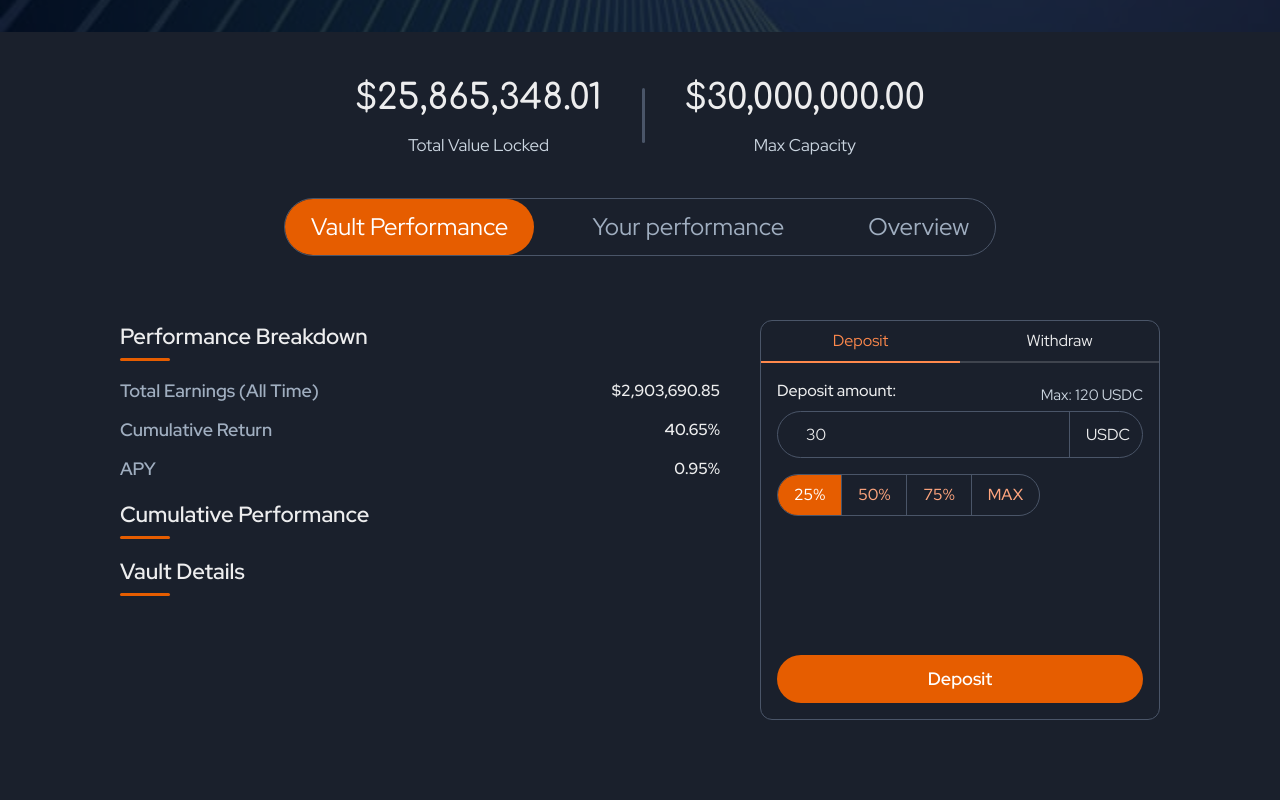
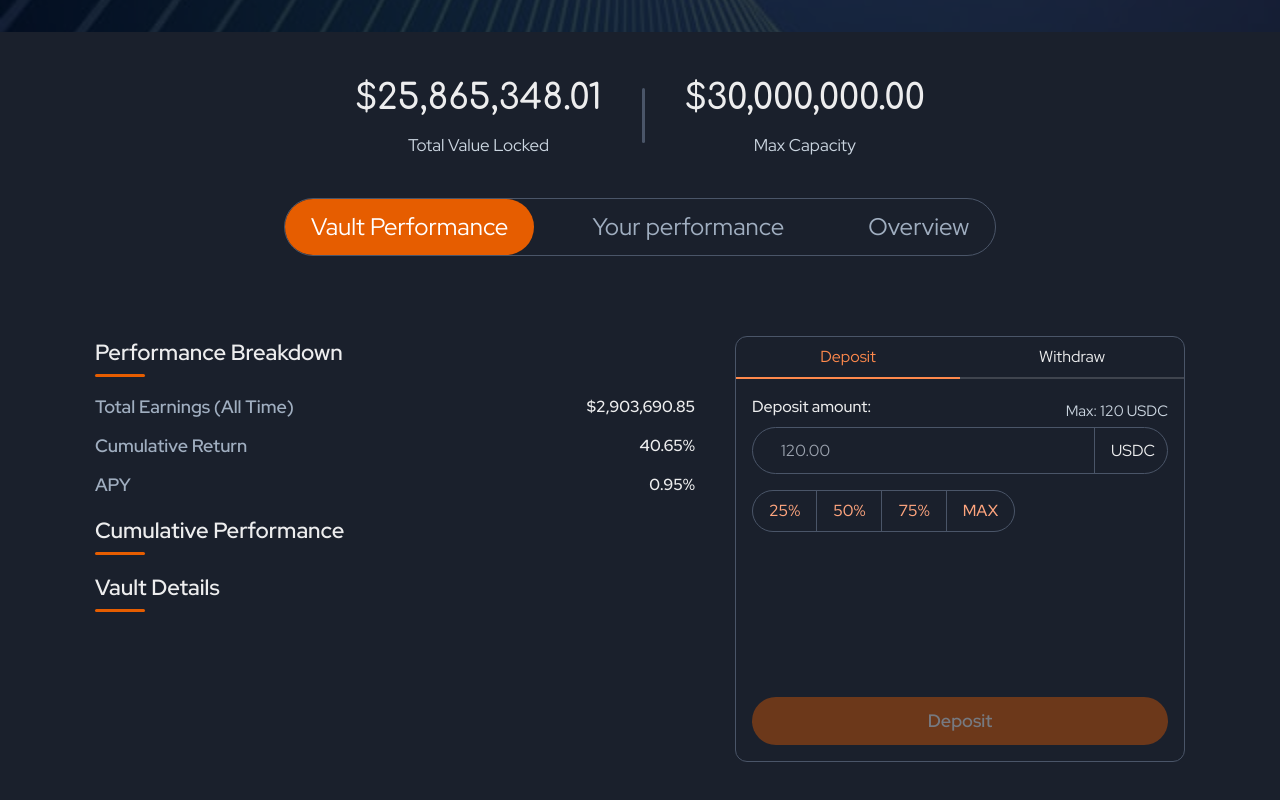
Before and after one commit to enigma-xyz/enigma_protocol, a Next.js app in the folder frontend/: page /vault/supercharge in a window 1280 px wide. Shown: the part 294-1094 px from the top of the page. Before the commit the page ends 1046 px from the top, so only its background shows below. Built offline with nearby package versions, Linux system fonts and the light colour scheme.

Commit message:
feat: :sparkles: updated tabs at vault page, decoupled deposit box form into a component

```diff
--- a/frontend/src/components/CustomRadioGroup/index.tsx
+++ b/frontend/src/components/CustomRadioGroup/index.tsx
@@ -100,7 +100,7 @@ export function CustomRadioGroup({
       rounded={"full"}
       maxW={"max-content"}
       divider={
-        <LineDivider styleProps={{ h: "full", rounded: "none", w: "1px" }} />
+        <LineDivider styleProps={{ h: "40px", rounded: "none", w: "1px" }} />
       }
       {...group}
     >
--- a/frontend/src/components/DepositBox/index.tsx
+++ /dev/null
@@ -1,138 +0,0 @@
-import {
-  Box,
-  Button,
-  FormControl,
-  FormLabel,
-  HStack,
-  Input,
-  InputGroup,
-  InputRightAddon,
-  Stack,
-  Tab,
-  TabList,
-  TabPanel,
-  TabPanels,
-  Tabs,
-  Text,
-  useRadio,
-  useRadioGroup,
-} from "@chakra-ui/react";
-import { useFormik } from "formik";
-import { useRef, useState } from "react";
-import { LineDivider } from "../LineDivider";
-import { CustomRadioGroup } from "../CustomRadioGroup";
-export default function DepositBox({
-  walletBalance = 0,
-}: {
-  walletBalance?: number;
-}) {
-  const walletToken = "USDC";
-
-  const [isInputFocus, setIsInputFocus] = useState(false);
-  const formik = useFormik({
-    initialValues: {
-      amount: 30 as number | string,
-    },
-    onSubmit: (values) => {
-      alert(JSON.stringify(values, null, 2));
-    },
-  });
-  const { values, handleChange, handleSubmit } = formik;
-
-  function onInputFocus() {
-    setIsInputFocus(true);
-  }
-  function onInputBlur() {
-    setIsInputFocus(false);
-  }
-
-  function handleRadioChange(value: string) {
-    formik.setFieldValue("amount", (+value * walletBalance) / 100);
-  }
-  return (
-    <Box
-      flex={1}
-      minW={{ base: 350, lg: 400 }}
-      minH={400}
-      border={"1px"}
-      borderColor={"gray.600"}
-      rounded={"xl"}
-      // maxW={500}
-      mx={"auto"}
-    >
-      <Tabs display={"flex"} flexDir={"column"} h={"full"} isFitted>
-        <TabList>
-          <Tab>Deposit</Tab>
-          <Tab>Withdraw</Tab>
-        </TabList>
-        <TabPanels flexGrow={1}>
-          <TabPanel h={"full"}>
-            <Stack
-              as="form"
-              justifyContent={"space-between"}
-              // @ts-ignore
-              onSubmit={handleSubmit}
-              h={"full"}
-            >
-              <Stack>
-                <FormControl>
-                  <HStack justify={"space-between"}>
-                    <FormLabel>Deposit amount:</FormLabel>
-                    <Text as="span" color={"gray.300"} fontSize={"15px"}>
-                      Max: {walletBalance} {walletToken}
-                    </Text>
-                  </HStack>
-                  <HStack
-                    gap={4}
-                    border={"1px"}
-                    borderColor={isInputFocus ? "orange.500" : "gray.600"}
-                    rounded={"full"}
-                    px={3}
-                  >
-                    <Input
-                      type="number"
-                      h={"45px"}
-                      step="0.01"
-                      rounded={"none"}
-                      _focus={{
-                        outline: "none",
-                        boxShadow: "none",
-                        borderColor: "orange.500",
-                      }}
-                      border={"none"}
-                      borderRight={"1px"}
-                      placeholder={walletBalance + ".00"}
-                      borderRightColor={"gray.600"}
-                      name="amount"
-                      onFocus={onInputFocus}
-                      onBlur={onInputBlur}
-                      value={values.amount}
-                      onChange={handleChange}
-                    />
-
-                    <Text as={"span"}>{walletToken}</Text>
-                  </HStack>
-                </FormControl>
-                <CustomRadioGroup
-                  onChange={handleRadioChange}
-                  initialValue={+formik.values.amount}
-                  totalAmount={walletBalance}
-                />
-              </Stack>
-              <Button
-                type="submit"
-                size={"lg"}
-                isDisabled={
-                  formik.values.amount === 0 || formik.values.amount === ""
-                }
-              >
-                Deposit
-              </Button>
-            </Stack>
-          </TabPanel>
-          <TabPanel>Tab 2 content</TabPanel>
-        </TabPanels>
-      </Tabs>
-    </Box>
-  );
-}
--- /dev/null
+++ b/frontend/src/components/DepositOrWithdrawalBox/index.tsx
@@ -0,0 +1,195 @@
+import {
+  Box,
+  Button,
+  FormControl,
+  FormLabel,
+  HStack,
+  Input,
+  Stack,
+  Tab,
+  TabList,
+  TabPanel,
+  TabPanels,
+  Tabs,
+  Text,
+} from "@chakra-ui/react";
+import { useFormik } from "formik";
+import { ReactNode, useState } from "react";
+import { CustomRadioGroup } from "../CustomRadioGroup";
+export default function DepositOrWithdrawalBox({
+  walletBalance = 0,
+  walletToken,
+
+  description,
+}: {
+  walletBalance: number;
+  description?: string | ReactNode;
+  walletToken: string;
+}) {
+  const [type, setType] = useState<"deposit" | "withdrawal">("deposit");
+
+  return (
+    <Box
+      flex={1}
+      minW={{ base: 300, md: 400, lg: 450 }}
+      minH={400}
+      border={"1px"}
+      borderColor={"gray.600"}
+      rounded={"xl"}
+      maxW={{ lg: 450 }}
+      mx={"auto"}
+    >
+      <Tabs
+        onChange={(index) => {
+          setType(index === 0 ? "deposit" : "withdrawal");
+        }}
+        display={"flex"}
+        flexDir={"column"}
+        h={"full"}
+        isFitted
+      >
+        <TabList>
+          <Tab>Deposit</Tab>
+          <Tab>Withdraw</Tab>
+        </TabList>
+        <TabPanels flexGrow={1}>
+          <TabPanel h={"full"}>
+            <TradeTypeBox
+              walletBalance={walletBalance}
+              walletToken={walletToken}
+              type={"deposit"}
+            />
+          </TabPanel>
+          <TabPanel h={"full"}>
+            <TradeTypeBox
+              walletBalance={walletBalance}
+              walletToken={walletToken}
+              description={
+                <>
+                  <Text>
+                    Withdrawals can be requested at any time and will be
+                    available after 7 days. Profits will not be accrued during
+                    the redemption period, while losses can still be incurred.
+                    The maximum amount is after fees, while the final amount
+                    received may differ from the amount requested.
+                  </Text>
+                </>
+              }
+              type={"withdrawal"}
+            />
+          </TabPanel>
+        </TabPanels>
+      </Tabs>
+    </Box>
+  );
+}
+export const TradeTypeBox = ({
+  walletBalance,
+  walletToken,
+  description,
+  type,
+}: {
+  walletBalance: number;
+  description?: string | ReactNode;
+  walletToken: string;
+  type: "deposit" | "withdrawal";
+}) => {
+  const [isInputFocus, setIsInputFocus] = useState(false);
+  const formik = useFormik({
+    initialValues: {
+      amount: "" as number | string,
+    },
+    onSubmit: (values) => {
+      if (type === "deposit") {
+        alert("deposit");
+      } else {
+        alert("withdrawal");
+      }
+      alert(JSON.stringify(values, null, 2));
+    },
+  });
+  const { values, handleChange, handleSubmit } = formik;
+
+  function onInputFocus() {
+    setIsInputFocus(true);
+  }
+  function onInputBlur() {
+    setIsInputFocus(false);
+  }
+
+  function handleRadioChange(value: string) {
+    formik.setFieldValue("amount", (+value * walletBalance) / 100);
+  }
+
+  return (
+    <>
+      {description && <Box>{description}</Box>}
+      <Stack
+        as="form"
+        justifyContent={"space-between"}
+        minH={350}
+        // @ts-ignore
+        onSubmit={handleSubmit}
+        h={"full"}
+      >
+        <Stack>
+          <FormControl>
+            <HStack justify={"space-between"}>
+              <FormLabel>
+                <Text as={"span"} textTransform={"capitalize"}>
+                  {type}
+                </Text>{" "}
+                amount:
+              </FormLabel>
+              <Text as="span" color={"gray.300"} fontSize={"15px"}>
+                Max: {walletBalance} {walletToken}
+              </Text>
+            </HStack>
+            <HStack
+              gap={4}
+              border={"1px"}
+              borderColor={isInputFocus ? "orange.500" : "gray.600"}
+              rounded={"full"}
+              px={3}
+            >
+              <Input
+                type="number"
+                h={"45px"}
+                step="0.01"
+                rounded={"none"}
+                _focus={{
+                  outline: "none",
+                  boxShadow: "none",
+                  borderColor: "orange.500",
+                }}
+                border={"none"}
+                borderRight={"1px"}
+                placeholder={walletBalance + ".00"}
+                borderRightColor={"gray.600"}
+                name="amount"
+                onFocus={onInputFocus}
+                onBlur={onInputBlur}
+                value={values.amount}
+                onChange={handleChange}
+              />
+
+              <Text as={"span"}>{walletToken}</Text>
+            </HStack>
+          </FormControl>
+          <CustomRadioGroup
+            onChange={handleRadioChange}
+            initialValue={+formik.values.amount}
+            totalAmount={walletBalance}
+          />
+        </Stack>
+        <Button
+          type="submit"
+          size={"lg"}
+          isDisabled={formik.values.amount === 0 || formik.values.amount === ""}
+        >
+          {type === "deposit" ? "Deposit" : "Request Withdrawal"}
+        </Button>
+      </Stack>
+    </>
+  );
+};
--- a/frontend/src/pages/vault/[slug]/index.tsx
+++ b/frontend/src/pages/vault/[slug]/index.tsx
@@ -1,4 +1,4 @@
-import DepositBox from "@/components/DepositBox";
+import DepositOrWithdrawalBox from "@/components/DepositOrWithdrawalBox";
 import HeaderNav from "@/components/HeaderNav";
 import { LineDivider } from "@/components/LineDivider";
 import SectionHeading from "@/components/SectionHeading";
@@ -21,6 +21,7 @@ import {
 
 export default function VaultPage() {
   const walletBalance = 120;
+  const walletToken = "USDC";
   const tabBtnStyle = {
     fontSize: { xl: "24px", base: "16px", md: "22px" },
     border: { sm: "2px" },
@@ -47,8 +48,8 @@ export default function VaultPage() {
     flexShrink: { base: 0, sm: 1 },
     px: { lg: 6, base: 3, md: 4 },
   };
-  const tabPanelStyle = {
-    px: 0,
+  const tabPanelsContainerStyle = {
+    px: 1,
     display: "flex",
     flexWrap: { base: "wrap", lg: "nowrap" } as ResponsiveValue<
       "wrap" | "nowrap"
@@ -56,6 +57,11 @@ export default function VaultPage() {
     w: "full",
     gap: 10,
     py: 8,
+  };
+  const tabPanelStyle = {
+    flex: 1,
+    px: 0,
+    minW: { sm: 450, md: 480, lg: 500, xl: 600, base: 320 },
   };
   return (
     <>
@@ -127,7 +133,7 @@ export default function VaultPage() {
             mx={"auto"}
             colorScheme="orange"
             variant={"solid-rounded"}
-            px={3}
+            px={{ base: 2, lg: 3 }}
           >
             <TabList
               maxW={"fit-content"}
@@ -145,9 +151,9 @@ export default function VaultPage() {
               <Tab {...tabBtnStyle}>Your performance</Tab>
               <Tab {...tabBtnStyle}>Overview</Tab>
             </TabList>
-            <TabPanels>
+            <TabPanels {...tabPanelsContainerStyle}>
               <TabPanel {...tabPanelStyle}>
-                <Box flex={1} minW={{ md: 500, lg: 600, base: 350 }}>
+                <Box flex={1}>
                   <SectionHeading
                     title="Performance Breakdown"
                     containerStyleProps={{ mt: 0 }}
@@ -199,19 +205,23 @@ export default function VaultPage() {
                   <SectionHeading title="Cumulative Performance" />
                   <SectionHeading title="Vault Details" />
                 </Box>
-                <DepositBox walletBalance={walletBalance} />
               </TabPanel>
               <TabPanel {...tabPanelStyle}>
-                <Box flex={1} minW={{ md: 500, lg: 600, base: 350 }}>
-                  hello stock
-                </Box>
-                <DepositBox walletBalance={walletBalance} />
+                <Box flex={1}>hello stock</Box>
               </TabPanel>
               <TabPanel {...tabPanelStyle}>
-                <Box flex={1} minW={{ md: 500, lg: 600, base: 350 }}>
-                  overview
-                </Box>
-                <DepositBox walletBalance={walletBalance} />
+                <Box flex={1}>overview</Box>
+              </TabPanel>
+              <TabPanel
+                flex={1}
+                px={0}
+                minW={{ md: 400, base: 300 }}
+                display={"block!important"}
+              >
+                <DepositOrWithdrawalBox
+                  walletToken={walletToken}
+                  walletBalance={walletBalance}
+                />
               </TabPanel>
             </TabPanels>
           </Tabs>
```
